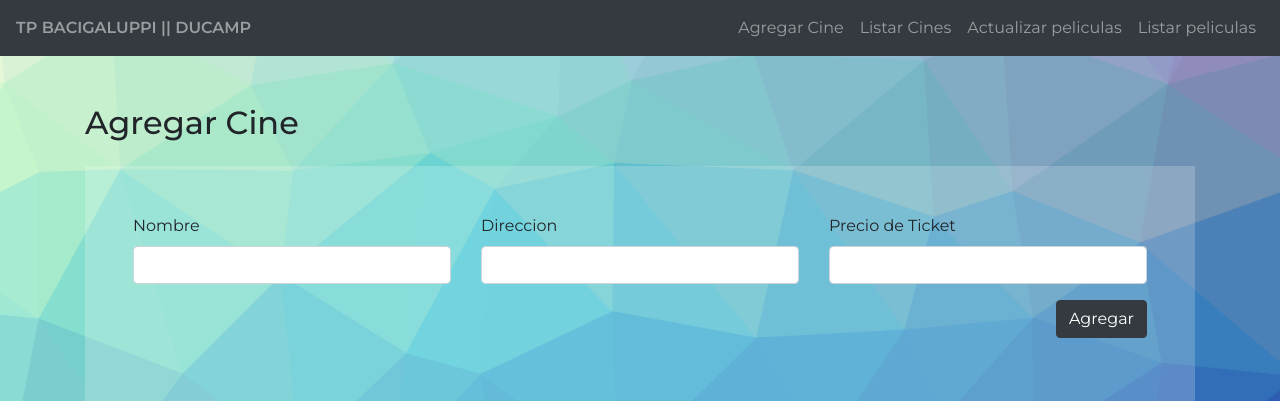
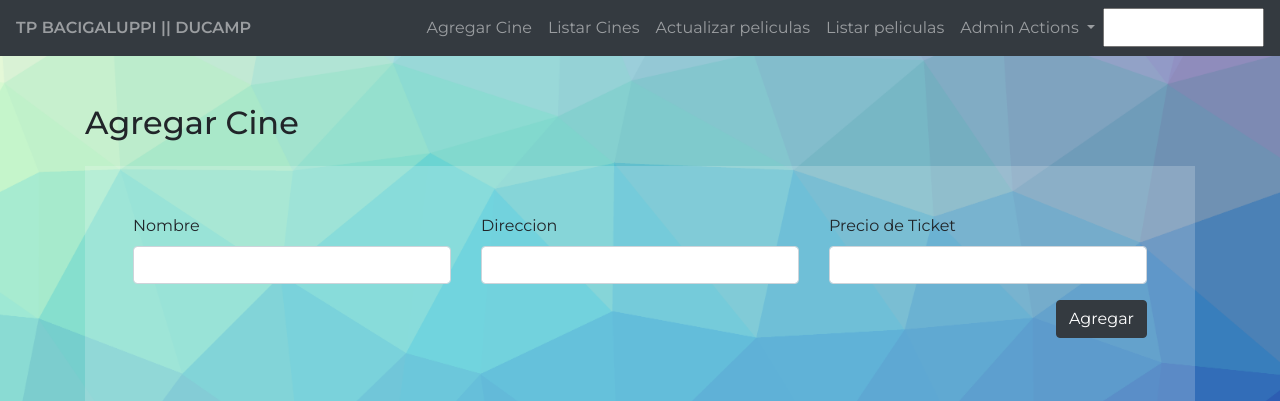
Before and after one commit to miguebaci/TrabajoFinalTUP, a PHP site: page /TrabajoFinalTUP/ in a window 1280 px wide. Shown: the top 401 px of the page. Run offline with PHP 8.4, Linux system fonts and the light colour scheme.

Commit message:
Modified nav

```diff
--- a/Schema/Schema.sql
+++ b/Schema/Schema.sql
@@ -71,6 +71,8 @@ CREATE TABLE user
     constraint fk_idRole FOREIGN KEY (idRole) references userRole(idRole)
 )Engine=InnoDB;
 
+INSERT INTO user(email,password,idRole) VALUES ("admin@localhost.com", "admin", 2);
+
 CREATE TABLE userProfile
 (
     idUser INT,
--- a/Views/nav.php
+++ b/Views/nav.php
@@ -2,6 +2,7 @@
      <span class="navbar-text">
           <strong>TP BACIGALUPPI || DUCAMP</strong>
      </span>
+     <div class="collapse navbar-collapse" id="navbarNavDropdown">
           <ul class="navbar-nav ml-auto">
                <li class="nav-item">
                     <a class="nav-link" href="<?php echo FRONT_ROOT ?>Cinema/ShowAddView">Agregar Cine</a>
@@ -15,5 +16,28 @@
                <li class="nav-item">
                     <a class="nav-link" href="<?php echo FRONT_ROOT ?>Movie/ShowListView">Listar peliculas</a>
                </li>
+               <li class="nav-item dropdown">
+               <a class="nav-link dropdown-toggle" href="" id="navbarDropdownMenuLink" role="button" data-toggle="dropdown" aria-haspopup="true" aria-expanded="false">
+                    Admin Actions
+               </a>
+               <div class="dropdown-menu" aria-labelledby="navbarDropdownMenuLink">
+                    <a class="dropdown-item" href="<?php echo FRONT_ROOT ?>Cinema/ShowAddView">Add Cinema</a>
+                    <a class="dropdown-item" href="<?php echo FRONT_ROOT ?>Cinema/ShowListView">List Cinemas</a>
+                    <a class="dropdown-item" href="<?php echo FRONT_ROOT ?>Movie/UpdateMovies">Update Movies</a>
+                    <a class="dropdown-item" href="<?php echo FRONT_ROOT ?>Movie/ShowListView">List Movies</a>
+                    <a class="dropdown-item" href="<?php echo FRONT_ROOT ?>Genre/UpdateGenres">Update Genres</a>
+               </div>
+               </li>
+               <li class="nav-item dropdown">
+                    <select name="AdminOptions"  onchange="location = this.value;" class="nav-link dropdown-toggle" >
+                         <option class="dropdown-item" value="">Admin Options</option>
+                         <option class="dropdown-item" value="<?php echo FRONT_ROOT ?>Cinema/ShowAddView">Add Cinema</option>
+                         <option class="dropdown-item" value="<?php echo FRONT_ROOT ?>Cinema/ShowListView">List Cinemas</option>
+                         <option class="dropdown-item" value="<?php echo FRONT_ROOT ?>Movie/UpdateMovies">Update Movies</option>
+                         <option class="dropdown-item" value="<?php echo FRONT_ROOT ?>Movie/ShowListView">List Movies</option>
+                         <option class="dropdown-item" value="<?php echo FRONT_ROOT ?>Genre/UpdateGenres">Update Genres</option>
+                    </select>
+               </li>
           </ul>
+     </div>
 </nav>
```
Lines whose indentation alone changed are shown as unchanged.
